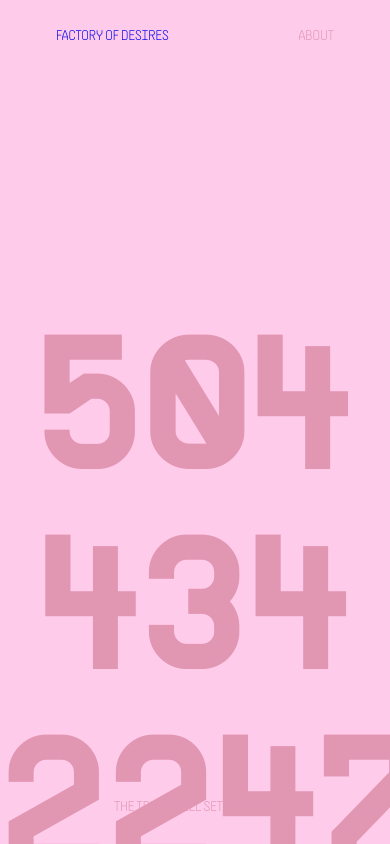
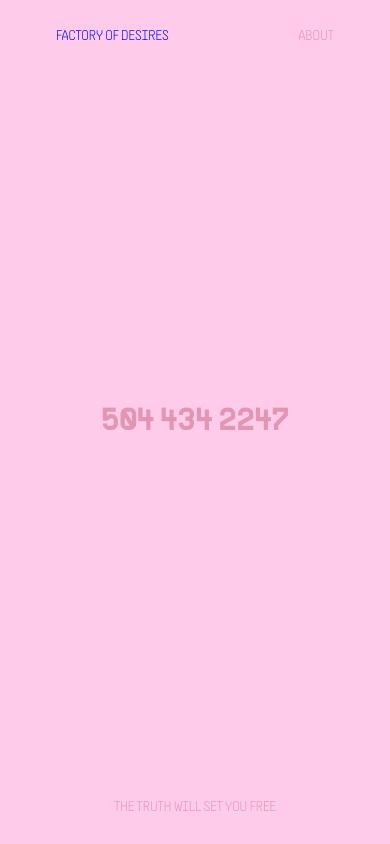
Before and after one commit to droth0924/Factories-of-Desire, a plain HTML site: page index.html in a window 390 px wide. Drawn offline with Linux system fonts and the light colour scheme.

Commit message:
Update styles.css

```diff
--- a/styles.css
+++ b/styles.css
@@ -67,7 +67,24 @@ h1{
 }
 
 @media only screen and (max-width: 600px){
+    *{
+        margin: 0;
+        padding: 0;
+    }
 
+    h1{
+        left: 0;
+        line-height: 200px;
+        margin-top: -100px;
+        position: absolute;
+        text-align: center;
+        top: 50%;
+        width: 100%;
+        font-family: "PPSuply Bold";
+        font-size: 2rem;
+        color: #e196b2;
+        /*mix-blend-mode: lighten;*/
+    }
 }
 
 
```
